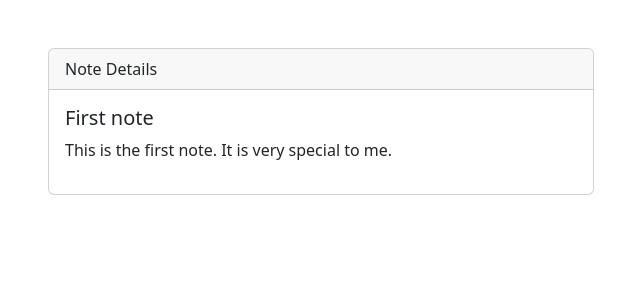
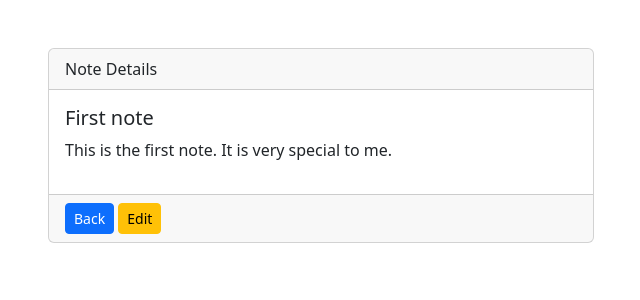
Before and after one commit to IliyanGeorgiev87/Notee, a Django app: page /smart/notes/1 in a window 1280 px wide. Shown: the top 300 px of the page, without its empty margins (319-959 px from the left). Run offline with Django 5.2, Linux system fonts and the light colour scheme; data comes from the database, SQL or seed files in the repository; both versions use the stored data as it was after the commit.

Commit message:
buttons and functionality

```diff
--- a/Notee/notes/forms.py
+++ b/Notee/notes/forms.py
@@ -14,6 +14,7 @@ class NotesForm(forms.ModelForm):
         }
 
 
+    """
     def clean_title(self):
 
         title = self.cleaned_data['title']
@@ -21,3 +22,4 @@ class NotesForm(forms.ModelForm):
         if 'Django' not in title:
             raise forms.ValidationError('We only acept notes about Django')
         return title
+    """
--- a/Notee/notes/templates/notes/notes_detail.html
+++ b/Notee/notes/templates/notes/notes_detail.html
@@ -12,6 +12,11 @@
                 <h1 class="fs-5">{{note.title}}</h1>
                 <p>{{note.text}}</p>
             </div>
+
+            <div class="card-footer">
+                <a href="{% url 'notes.list' %}" class="btn btn-sm btn-primary">Back</a>
+                <a href="{% url 'notes.update' pk=note.id %}" class="btn btn-sm btn-warning">Edit</a>
+            </div>
         </div>
     </div>
 </div>
--- a/Notee/notes/templates/notes/notes_form.html
+++ b/Notee/notes/templates/notes/notes_form.html
@@ -11,7 +11,7 @@
                 <div class="card-header">Create note</div>
 
                 <div class="card-body">
-                    <form action="{% url 'notes.new' %}" method = "post">
+                    <form action="" method = "post">
                         {% csrf_token %}
                         {{form}}
                         <button type="submit" class="btn btn-sm btn-success mb-3">Submit</button>
@@ -23,6 +23,10 @@
                         </div>
                     {% endif %}
                 </div>
+
+                <div class="card-footer">
+                    <a href="{% url 'notes.list' %}" class="btn btn-sm btn-primary">Back</a>
+                </div>
             </div>
         </div>
     </div>
--- a/Notee/notes/urls.py
+++ b/Notee/notes/urls.py
@@ -4,5 +4,6 @@ from . import views
 urlpatterns = [
     path('notes/', views.NotesListView.as_view(), name="notes.list"),
     path('notes/<int:pk>', views.NotesDetailView.as_view(), name="notes.detail"),
+    path('notes/<int:pk>/edit', views.NotesUpdateView.as_view(), name="notes.update"),
     path('notes/new', views.NotesCreateView.as_view(), name="notes.new"),
 ]
--- a/Notee/notes/views.py
+++ b/Notee/notes/views.py
@@ -1,10 +1,15 @@
 from django.shortcuts import render
 from .models import Notes
 
-from django.views.generic import CreateView, ListView, DetailView
+from django.views.generic import CreateView, ListView, DetailView, UpdateView
 from .forms import NotesForm
 
 # Create your views here.
+class NotesUpdateView(UpdateView):
+    model = Notes
+    success_url = "/smart/notes/"
+    form_class = NotesForm
+
 class NotesCreateView(CreateView):
     model = Notes
     success_url = "/smart/notes/"
```
Also changed, not shown: Notee/db.sqlite3.
